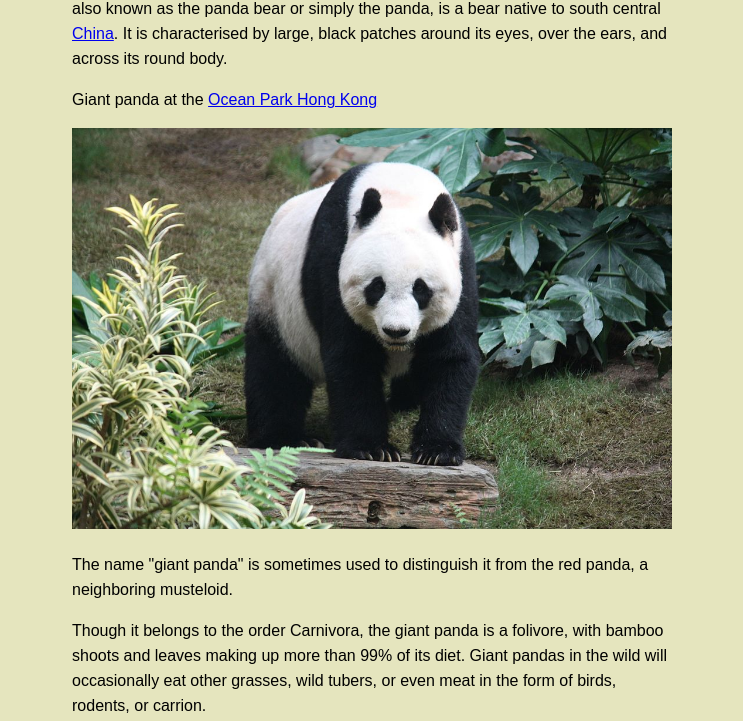
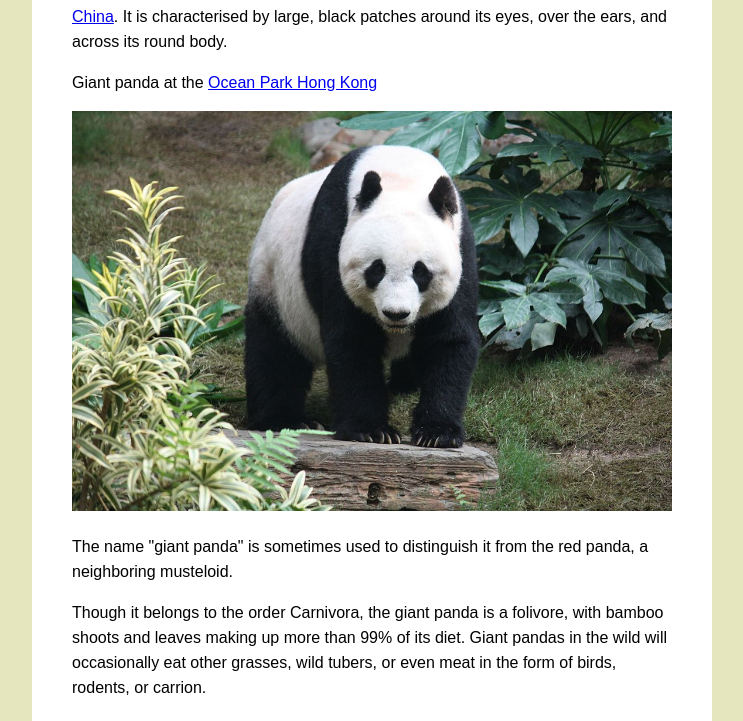
Before and after one commit to anceling/GiantPanda, a plain HTML site: page index.html in a window 1280 px wide. Shown: the part 115-836 px from the top of the page, without its empty margins (268-1011 px from the left). Drawn offline with Linux system fonts and the light colour scheme.

Commit message:
White middle column

```diff
--- a/pandastyle.css
+++ b/pandastyle.css
@@ -6,12 +6,15 @@ body{
     font-family: Arial, Helvetica, sans-serif;
     line-height: 25px;
     background-color: #e5e5be;
+    margin:0;
 }
 
 .column{
 
     width: 600px;
-    margin: 40px auto;
+    margin: 0px auto;
+    background-color: white;
+    padding: 1px 40px 40px 40px;
 }
 h1{
     font-size: 60;
```
